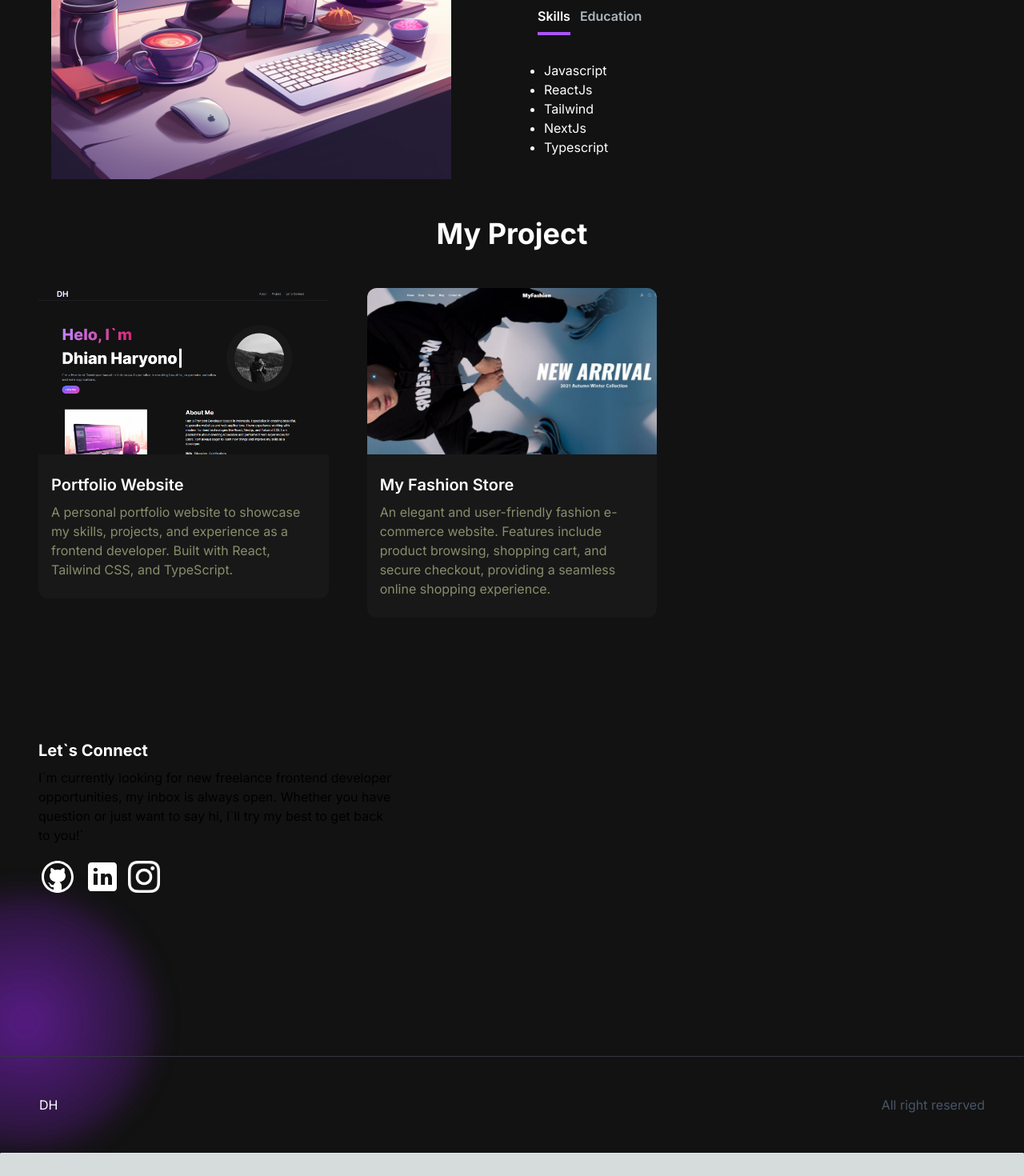
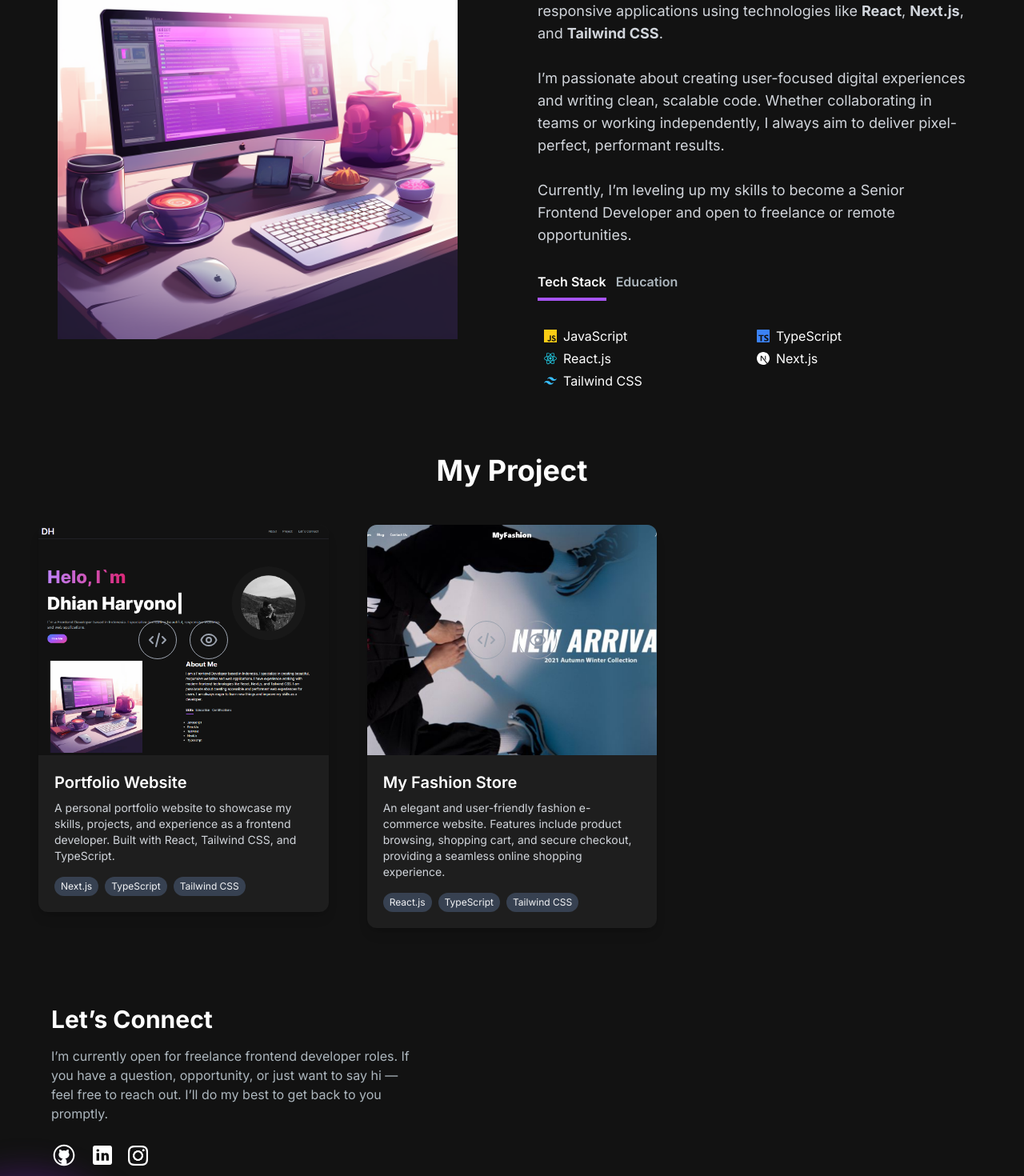
Before and after one commit to dhianharyono/Dhian-Portofolio, a Next.js app: page / in a window 1280 px wide. Shown: the part 1020-2490 px from the top of the page at 80% size. Before the commit the page ends 2462 px from the top, so only its background shows below. Built offline with nearby package versions, Linux system fonts and the light colour scheme.

Commit message:
update ui portofolio

```diff
--- a/app/components/AboutSection.jsx
+++ b/app/components/AboutSection.jsx
@@ -1,11 +1,11 @@
-"use client"
-import Image from 'next/image'
-import React, { useState, useTransition } from 'react'
-import TabButton from './TabButton'
-import { TAB_DATA } from './utils'
+'use client';
+import Image from 'next/image';
+import React, { useState, useTransition } from 'react';
+import TabButton from './TabButton';
+import { TAB_DATA } from './utils';
 
 const AboutSection = () => {
-  const [tab, setTab] = useState("skills");
+  const [tab, setTab] = useState('skills');
   const [isPending, startTransition] = useTransition();
 
   const handleTabChange = (id) => {
@@ -15,27 +15,59 @@ const AboutSection = () => {
   };
 
   return (
-    <section id="about" className='text-white'>
-      <span class="anchor"></span>
-      <div className='md:grid md:grid-cols-2 gap-8 items-center py-8 px-4 xl:gap-16 sm:p'>
-        <Image src="/images/about-image.png" width={500} height={500} alt="about-image"/>
+    <section id='about' className='text-white'>
+      <span className='anchor'></span>
+      <div className='md:grid md:grid-cols-2 gap-8 items-center py-8 px-4 xl:gap-16 sm:p-6 mb-10'>
+        <Image
+          src='/images/about-image.png'
+          width={500}
+          height={500}
+          alt='Dhian Haryono working illustration'
+          loading='lazy'
+        />
         <div className='mt-4 md:mt-0 text-left flex flex-col h-full'>
           <h2 className='text-4xl font-bold text-white mb-4'>About Me</h2>
-          <p className='text-base lg:text-lg'>
-            I am a Frontend Developer based in Indonesia. I specialize in creating beautiful, responsive websites and web applications. I have experience working with modern frontend technologies like React, Next.js, and Tailwind CSS. I am passionate about creating accessible and performant web experiences for users. I am always eager to learn new things and improve my skills as a developer.
+          <p className='text-base lg:text-lg text-gray-300'>
+            I`m Dhian Haryono, a Frontend Developer based in Indonesia with over
+            5 years of experience crafting modern web interfaces. I specialize
+            in building fast, accessible, and responsive applications using
+            technologies like <strong>React</strong>, <strong>Next.js</strong>,
+            and <strong>Tailwind CSS</strong>.
+            <br />
+            <br />
+            I’m passionate about creating user-focused digital experiences and
+            writing clean, scalable code. Whether collaborating in teams or
+            working independently, I always aim to deliver pixel-perfect,
+            performant results.
+            <br />
+            <br />
+            Currently, I’m leveling up my skills to become a Senior Frontend
+            Developer and open to freelance or remote opportunities.
           </p>
-          <div className="flex flex-row justify-start mt-8">
-            <TabButton selectTab={() => handleTabChange('skills')} active={tab === "skills"}>Skills</TabButton>
-            <TabButton selectTab={() => handleTabChange('education')} active={tab === "education"}>Education</TabButton>
+
+          <div className='flex flex-row justify-start mt-8'>
+            <TabButton
+              selectTab={() => handleTabChange('skills')}
+              active={tab === 'skills'}
+            >
+              Tech Stack
+            </TabButton>
+            <TabButton
+              selectTab={() => handleTabChange('education')}
+              active={tab === 'education'}
+            >
+              Education
+            </TabButton>
             {/* <TabButton selectTab={() => handleTabChange('certifications')} active={tab === "certifications"}>Certifications</TabButton> */}
           </div>
-          <div className="mt-8">
-            {TAB_DATA.find((t) => t.id === tab).content}
+
+          <div className='mt-8'>
+            {TAB_DATA.find((t) => t.id === tab)?.content}
           </div>
         </div>
       </div>
     </section>
-  )
-}
+  );
+};
 
-export default AboutSection
+export default AboutSection;
--- a/app/components/ConnectSection.jsx
+++ b/app/components/ConnectSection.jsx
@@ -1,42 +1,72 @@
-"use client"
+'use client';
 
-import React, { useState } from 'react'
-import Image from 'next/image'
-import Link from 'next/link'
-import GithubIcon from '../../public/github-icon.svg'
-import LinkedinIcon from '../../public/linkedin-icon.svg'
-import InstagramIcon from '../../public/ig-image.png'
+import React from 'react';
+import Image from 'next/image';
+import Link from 'next/link';
+import GithubIcon from '../../public/github-icon.svg';
+import LinkedinIcon from '../../public/linkedin-icon.svg';
+import InstagramIcon from '../../public/ig-image.png';
 
 const ConnectSection = () => {
-    return(
-        <section id="contact">
-            <span class="anchor"/>
-            <div className="grid md:grid-cols-2 my-12 md:my-12 py-24 gap-4 relative">
-                <div className='bg-[radial-gradient(ellipse_at_center,_var(--tw-gradient-stops))] from-primary-900 to-transparent rounded-full h-80 w-80 z-0 blur-lg absolute top-3/4 -left-4 transform -translate-x-1/2 -translate-1/2'/>
-                <div className='z-10'>
-                    <h5 className='text-xl font-bold text-white my-2'>
-                        Let`s Connect
-                    </h5>
-                    <p className='text=[#ADB7BE] mb-4 max-w-md'>
-                        {""}
-                        I`m currently looking for new freelance frontend developer opportunities, my inbox is always open.
-                        Whether you have question or just want to say hi, I`ll try my best to get back to you!`
+  return (
+    <section id='contact' className='relative py-24'>
+      <span className='anchor' />
+      <div className='absolute top-3/4 -left-4 transform -translate-x-1/2 -translate-1/2 h-80 w-80 rounded-full blur-lg z-0 bg-[radial-gradient(ellipse_at_center,_var(--tw-gradient-stops))] from-primary-900 to-transparent'></div>
+
+      <div className='relative z-10 grid md:grid-cols-2 gap-8 items-center px-4'>
+        <div>
+          <h2 className='text-3xl font-bold text-white mb-4'>Let’s Connect</h2>
+          <p className='text-[#ADB7BE] text-base max-w-md mb-6'>
+            I’m currently open for freelance frontend developer roles. If you
+            have a question, opportunity, or just want to say hi — feel free to
+            reach out. I’ll do my best to get back to you promptly.
           </p>
-                    <div className='socials flex gap-2 items-center'>
-                        <Link href="https://github.com/dhianharyono" target='_blank'>
-                            <Image src={GithubIcon} alt="Github Icon" />
+
+          <div className='flex gap-4 items-center'>
+            <Link
+              href='https://github.com/dhianharyono'
+              target='_blank'
+              aria-label='GitHub'
+            >
+              <Image
+                src={GithubIcon}
+                alt='GitHub Icon'
+                className='hover:scale-110 transition-transform duration-200'
+                width={32}
+                height={32}
+              />
             </Link>
-                        <Link href="https://www.linkedin.com/in/dhian-haryono/" target='_blank'>
-                            <Image src={LinkedinIcon} alt="Linkedin Icon" />
+            <Link
+              href='https://www.linkedin.com/in/dhian-haryono/'
+              target='_blank'
+              aria-label='LinkedIn'
+            >
+              <Image
+                src={LinkedinIcon}
+                alt='LinkedIn Icon'
+                className='hover:scale-110 transition-transform duration-200'
+                width={32}
+                height={32}
+              />
             </Link>
-                        <Link href="https://www.instagram.com/dhianharyono/" target='_blank'>
-                            <Image src={InstagramIcon} alt="Instagram Icon" height={40}/>
+            <Link
+              href='https://www.instagram.com/dhianharyono/'
+              target='_blank'
+              aria-label='Instagram'
+            >
+              <Image
+                src={InstagramIcon}
+                alt='Instagram Icon'
+                className='hover:scale-110 transition-transform duration-200'
+                width={25}
+                height={25}
+              />
             </Link>
           </div>
         </div>
       </div>
     </section>
-    )
-}
+  );
+};
 
-export default ConnectSection
+export default ConnectSection;
--- a/app/components/ProjectCard.jsx
+++ b/app/components/ProjectCard.jsx
@@ -1,37 +1,60 @@
-import React from 'react'
-import { CodeIcon, EyeIcon } from "@heroicons/react/outline"
-import Link from 'next/link'
+import React from 'react';
+import { CodeIcon, EyeIcon } from '@heroicons/react/outline';
+import Link from 'next/link';
 
-const ProjectCard = ({ imgUrl, title, description, gitUrl, previewUrl }) => {
+const ProjectCard = ({
+  imgUrl,
+  title,
+  description,
+  gitUrl,
+  previewUrl,
+  tech = [],
+}) => {
   return (
-    <div>
+    <div className='rounded-xl overflow-hidden shadow-lg bg-[#1e1e1e] hover:shadow-xl transition-shadow duration-300'>
+      {/* Image & overlay */}
+      <div className='relative h-52 md:h-72 group'>
         <div
-            className='h-52 md:72 rounded-t-xl relative group object-contain'
-            style={{background: `url(${imgUrl})`, backgroundSize: "cover"}}
-        >
-        <div className="overlay items-center justify-center absolute top-0 left-0 w-full h-full bg-[#181818] bg-opacity-0 hidden group-hover:flex group-hover:bg-opacity-80 transition-all duration-500 ">
+          className='w-full h-full bg-center bg-cover transition-transform duration-300 transform group-hover:scale-105'
+          style={{ backgroundImage: `url(${imgUrl})` }}
+        ></div>
+        <div className='absolute inset-0 bg-black bg-opacity-0 group-hover:bg-opacity-60 flex items-center justify-center gap-4 transition-all duration-300'>
           <Link
             href={gitUrl}
-            className="h-14 w-14 mr-2 border-2 relative rounded-full border-[#ADB7BE] hover:border-white group/link"
+            className='h-12 w-12 flex items-center justify-center rounded-full border border-gray-400 hover:border-white transition-colors'
             target='_blank'
           >
-            <CodeIcon className="h-10 w-10 text-[#ADB7BE] absolute top-1/2 left-1/2 transform -translate-x-1/2 -translate-y-1/2  cursor-pointer group-hover/link:text-white" />
+            <CodeIcon className='h-6 w-6 text-gray-400 group-hover:text-white' />
           </Link>
           <Link
             href={previewUrl}
-            className="h-14 w-14 border-2 relative rounded-full border-[#ADB7BE] hover:border-white group/link"
+            className='h-12 w-12 flex items-center justify-center rounded-full border border-gray-400 hover:border-white transition-colors'
             target='_blank'
           >
-            <EyeIcon className="h-10 w-10 text-[#ADB7BE] absolute top-1/2 left-1/2 transform -translate-x-1/2 -translate-y-1/2  cursor-pointer group-hover/link:text-white" />
+            <EyeIcon className='h-6 w-6 text-gray-400 group-hover:text-white' />
           </Link>
         </div>
-        </div>
-        <div className="text-white rounded-b-xl bg-[#181818] py-6 px-4">
-            <h5 className='text-xl font-semibold mb-2'>{title}</h5>
-            <p className='text-[#ADB787BE]'>{description}</p>
-        </div>
+      </div>
+
+      {/* Text content */}
+      <div className='p-5 text-white'>
+        <h3 className='text-xl font-semibold mb-2'>{title}</h3>
+        <p className='text-sm text-gray-300 mb-4'>{description}</p>
+        {tech.length > 0 && (
+          <div className='flex flex-wrap gap-2'>
+            {tech.map((item, idx) => (
+              <span
+                key={idx}
+                className='text-xs px-2 py-1 bg-gray-700 rounded-full text-gray-100'
+              >
+                {item}
+              </span>
+            ))}
+          </div>
+        )}
+      </div>
     </div>
-  )
-}
+  );
+};
 
-export default ProjectCard
+export default ProjectCard;
--- a/app/components/ProjectSection.jsx
+++ b/app/components/ProjectSection.jsx
@@ -1,14 +1,14 @@
-"use client"
-import React, { useState, useRef } from 'react'
-import ProjectCard from './ProjectCard'
-import { projectsData } from './utils'
-import ProjectTag from './ProjectTag'
-import { motion, useInView } from 'framer-motion'
+'use client';
+import React, { useState, useRef } from 'react';
+import ProjectCard from './ProjectCard';
+import { projectsData } from './utils';
+import ProjectTag from './ProjectTag';
+import { motion, useInView } from 'framer-motion';
 
 const ProjectSection = () => {
-  const [tag, setTag] = useState("All");
+  const [tag, setTag] = useState('All');
   const ref = useRef(null);
-  const isInView = useInView(ref, { once: true })
+  const isInView = useInView(ref, { once: true });
 
   const handleTagChange = (newTag) => {
     setTag(newTag);
@@ -19,14 +19,14 @@ const ProjectSection = () => {
   );
 
   const cardVariants = {
-    initial: { y:50, opacity:0},
-    animate: {y:0, opacity:1}
-  }
+    initial: { y: 50, opacity: 0 },
+    animate: { y: 0, opacity: 1 },
+  };
 
   return (
-    <section id="projects">
-      <span class="anchor"></span>
-      <h2 className="text-center text-4xl font-bold text-white mt-4 mb-8 md:mb-12">
+    <section id='projects'>
+      <span class='anchor'></span>
+      <h2 className='text-center text-4xl font-bold text-white mt-4 mb-8 md:mb-12'>
         My Project
       </h2>
       {/* <div className="text-white flex flex-row justify-center items-center gap-2 py-6">
@@ -46,27 +46,28 @@ const ProjectSection = () => {
           isSelected={tag === "Mobile"}
         />
       </div> */}
-      <ul ref={ref} className="grid md:grid-cols-3 gap-8 md:gap-12">
-          {filteredProjects.map((project, index) =>
+      <ul ref={ref} className='grid md:grid-cols-3 gap-8 md:gap-12'>
+        {filteredProjects.map((project, index) => (
           <motion.li
             key={index}
             variants={cardVariants}
-            initial="initial"
-            animate={isInView ? "animate" : "initial"}
+            initial='initial'
+            animate={isInView ? 'animate' : 'initial'}
             transition={{ duration: 0.3, delay: index * 0.4 }}
           >
             <ProjectCard
+              imgUrl={project.image}
               title={project.title}
               description={project.description}
-                  imgUrl={project.image}
               gitUrl={project.gitUrl}
               previewUrl={project.previewUrl}
+              tech={project.tech}
             />
           </motion.li>
-          )}
+        ))}
       </ul>
     </section>
-  )
-}
+  );
+};
 
-export default ProjectSection
+export default ProjectSection;
--- a/app/components/utils.jsx
+++ b/app/components/utils.jsx
@@ -1,29 +1,34 @@
-export const navLinks = [
-  {
-    title: 'About',
-    path: '#about',
-  },
-  {
-    title: 'Project',
-    path: '#projects',
-  },
-  {
-    title: 'Let`s Connect',
-    path: '#contact',
-  },
-];
+import {
+  SiJavascript,
+  SiReact,
+  SiTailwindcss,
+  SiNextdotjs,
+  SiTypescript,
+} from 'react-icons/si';
+import { FaUniversity } from 'react-icons/fa';
+import { HiOutlineBadgeCheck } from 'react-icons/hi';
 
 export const TAB_DATA = [
   {
-    title: 'Skills',
+    title: 'Tech Stack',
     id: 'skills',
     content: (
-      <ul className='list-disc pl-2'>
-        <li>Javascript</li>
-        <li>ReactJs</li>
-        <li>Tailwind</li>
-        <li>NextJs</li>
-        <li>Typescript</li>
+      <ul className='grid grid-cols-2 gap-1 pl-2'>
+        <li className='flex items-center gap-2'>
+          <SiJavascript className='text-yellow-400' /> JavaScript
+        </li>
+        <li className='flex items-center gap-2'>
+          <SiTypescript className='text-blue-500' /> TypeScript
+        </li>
+        <li className='flex items-center gap-2'>
+          <SiReact className='text-cyan-400' /> React.js
+        </li>
+        <li className='flex items-center gap-2'>
+          <SiNextdotjs className='text-white' /> Next.js
+        </li>
+        <li className='flex items-center gap-2'>
+          <SiTailwindcss className='text-sky-400' /> Tailwind CSS
+        </li>
       </ul>
     ),
   },
@@ -31,19 +36,39 @@ export const TAB_DATA = [
     title: 'Education',
     id: 'education',
     content: (
-      <ul className='list-disc pl-2'>
-        <li>Telkom University, S1 Teknik Informatika</li>
+      <ul className='list-none pl-2'>
+        <li className='flex items-center gap-2'>
+          <FaUniversity className='text-red-500' />
+          Telkom University – B.Sc. in Informatics
+        </li>
       </ul>
     ),
   },
   {
-    title: 'certifications',
+    title: 'Certifications',
     id: 'certifications',
     content: (
-      <ul className='list-disc pl-2'>
-        <li>Coming Soon</li>
+      <ul className='list-none pl-2'>
+        <li className='flex items-center gap-2'>
+          <HiOutlineBadgeCheck className='text-gray-400' /> Coming Soon
+        </li>
       </ul>
     ),
+  },
+];
+
+export const navLinks = [
+  {
+    title: 'About Me',
+    path: '#about',
+  },
+  {
+    title: 'View My Work',
+    path: '#projects',
+  },
+  {
+    title: 'Contact Me!',
+    path: '#contact',
   },
 ];
 
@@ -57,6 +82,7 @@ export const projectsData = [
     tag: ['All', 'Web'],
     gitUrl: 'https://github.com/dhianharyono/dhian-app',
     previewUrl: '/',
+    tech: ['Next.js', 'TypeScript', 'Tailwind CSS'],
   },
   {
     id: 2,
@@ -67,5 +93,6 @@ export const projectsData = [
     tag: ['All', 'Web'],
     gitUrl: 'https://github.com/dhianharyono/myfashion',
     previewUrl: 'https://myfashion-ten.vercel.app/',
+    tech: ['React.js', 'TypeScript', 'Tailwind CSS'],
   },
 ];
--- a/package.json
+++ b/package.json
@@ -12,6 +12,7 @@
     "next": "14.0.1",
     "react": "^18",
     "react-dom": "^18",
+    "react-icons": "^5.5.0",
     "react-type-animation": "^3.2.0",
     "resend": "^2.0.0"
   },
```
Also changed, not shown: app/components/HeroSection.jsx (+26 -21 lines), 1 other file (tests, documents, lock files or other folders). Lines whose indentation alone changed are shown as unchanged.
